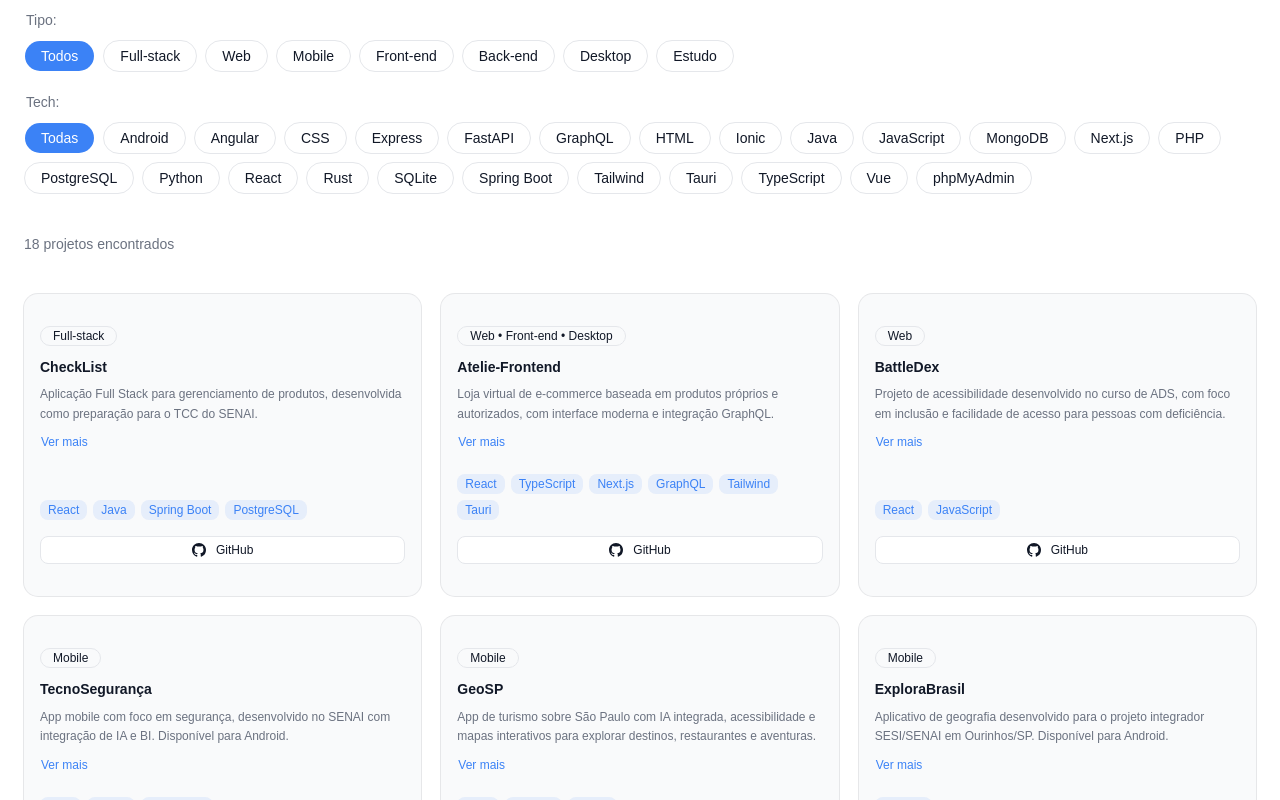
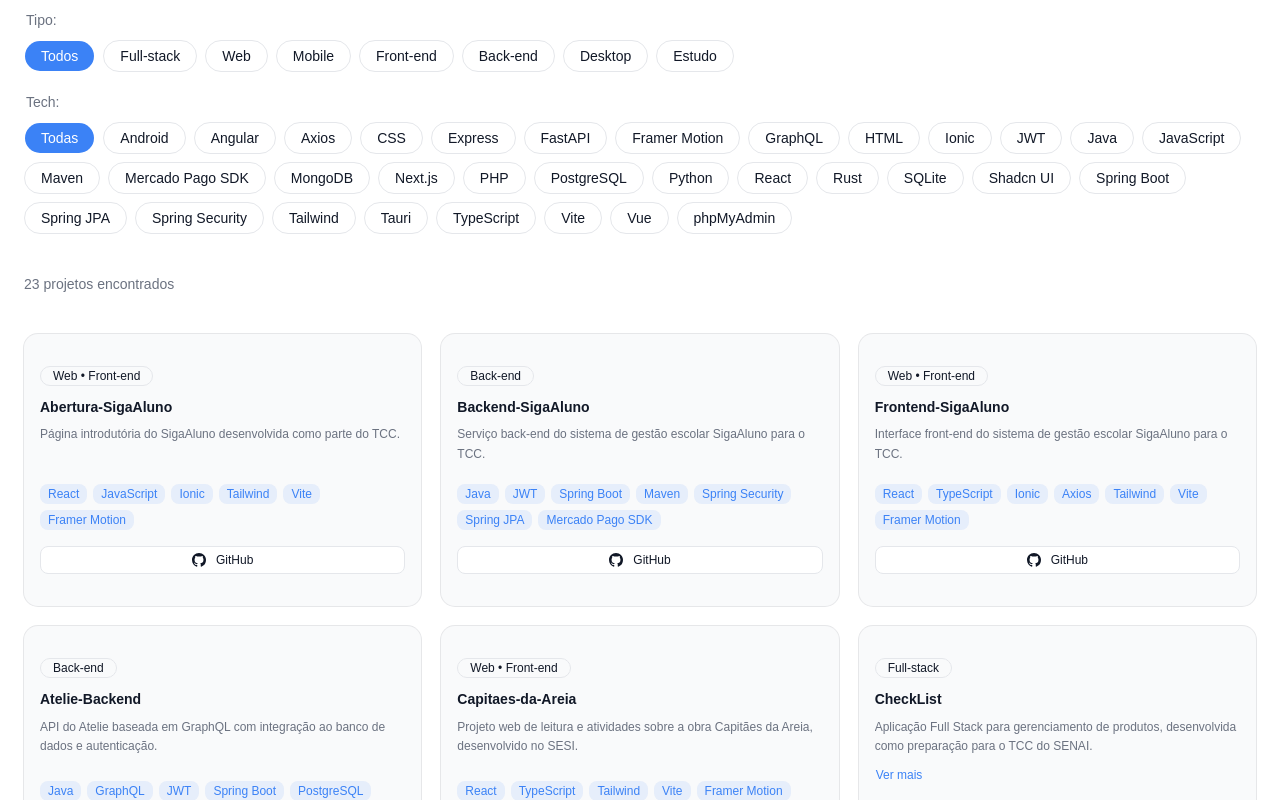
Before and after one commit to joaopedro08-dev/Portfolio, a React (Vite) app: page / in a window 1280 px wide. Shown: the part 1360-2160 px from the top of the page. Built offline with nearby package versions, Linux system fonts and the light colour scheme.

Commit message:
Update projects.ts

```diff
--- a/src/assets/ts/projects.ts
+++ b/src/assets/ts/projects.ts
@@ -8,6 +8,41 @@
 };
 
 export const projects: Project[] = [
+    {
+        title: "Abertura-SigaAluno",
+        description: "Página introdutória do SigaAluno desenvolvida como parte do TCC.",
+        type: ["Web", "Front-end"],
+        techs: ["React", "JavaScript", "Ionic", "Tailwind", "Vite", "Framer Motion"],
+        github: "https://github.com/joaopedro08-dev/Abertura-SigaAluno",
+    },
+    {
+        title: "Backend-SigaAluno",
+        description: "Serviço back-end do sistema de gestão escolar SigaAluno para o TCC.",
+        type: ["Back-end"],
+        techs: ["Java", "JWT", "Spring Boot", "Maven", "Spring Security", "Spring JPA", "Mercado Pago SDK"],
+        github: "https://github.com/joaopedro08-dev/Backend-SigaAluno",
+    },
+    {
+        title: "Frontend-SigaAluno",
+        description: "Interface front-end do sistema de gestão escolar SigaAluno para o TCC.",
+        type: ["Web", "Front-end"],
+        techs: ["React", "TypeScript", "Ionic", "Axios", "Tailwind", "Vite", "Framer Motion"],
+        github: "https://github.com/joaopedro08-dev/Frontend-SigaAluno",
+    },
+    {
+        title: "Atelie-Backend",
+        description: "API do Atelie baseada em GraphQL com integração ao banco de dados e autenticação.",
+        type: ["Back-end"],
+        techs: ["Java", "GraphQL", "JWT", "Spring Boot", "PostgreSQL", "Spring Security", "Spring JPA"],
+        github: "https://github.com/joaopedro08-dev/Atelie-Backend",
+    },
+    {
+        title: "Capitaes-da-Areia",
+        description: "Projeto web de leitura e atividades sobre a obra Capitães da Areia, desenvolvido no SESI.",
+        type: ["Web", "Front-end"],
+        techs: ["React", "TypeScript", "Tailwind", "Vite", "Framer Motion", "Shadcn UI"],
+        github: "https://github.com/joaopedro08-dev/Capitaes-da-Areia",
+    },
     {
         title: "CheckList",
         description: "Aplicação Full Stack para gerenciamento de produtos, desenvolvida como preparação para o TCC do SENAI.",
@@ -94,9 +129,9 @@
     },
     {
         title: "Todolist-Backend",
-        description: "API de lista de tarefas com Python e FastAPI, banco de dados SQLite.",
+        description: "API de lista de tarefas com Python e FastAPI, banco de dados em memória.",
         type: ["Back-end"],
-        techs: ["Python", "FastAPI", "SQLite"],
+        techs: ["Python", "FastAPI"],
         github: "https://github.com/joaopedro08-dev/Todolist-Backend",
     },
     {
```
